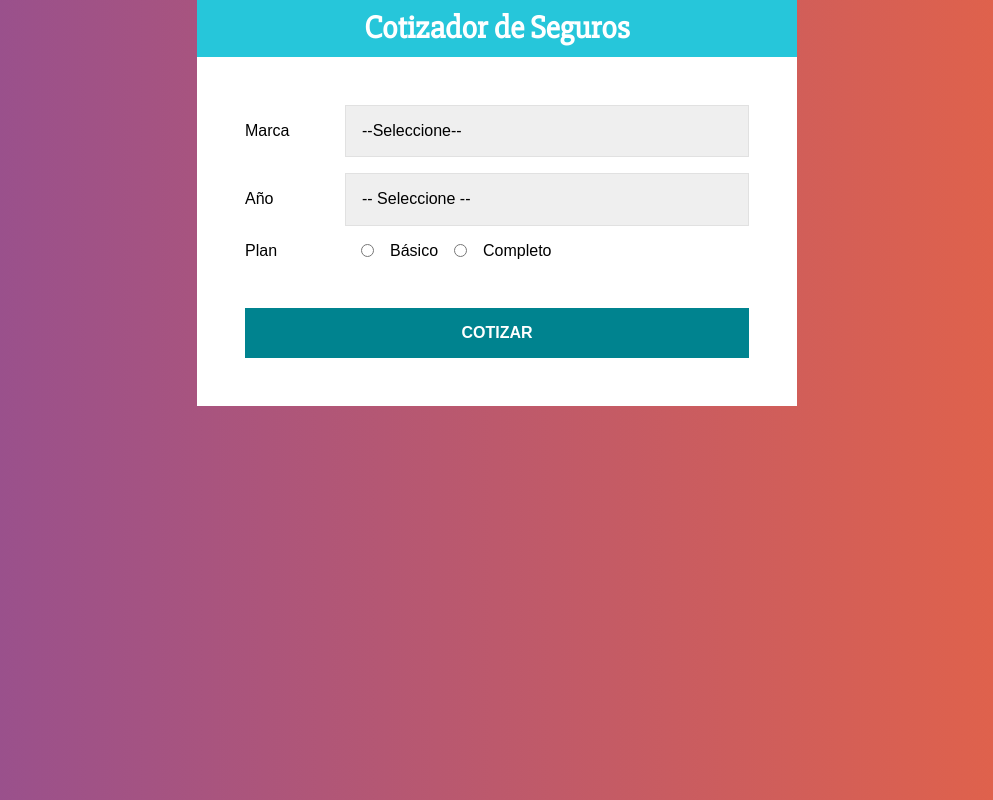
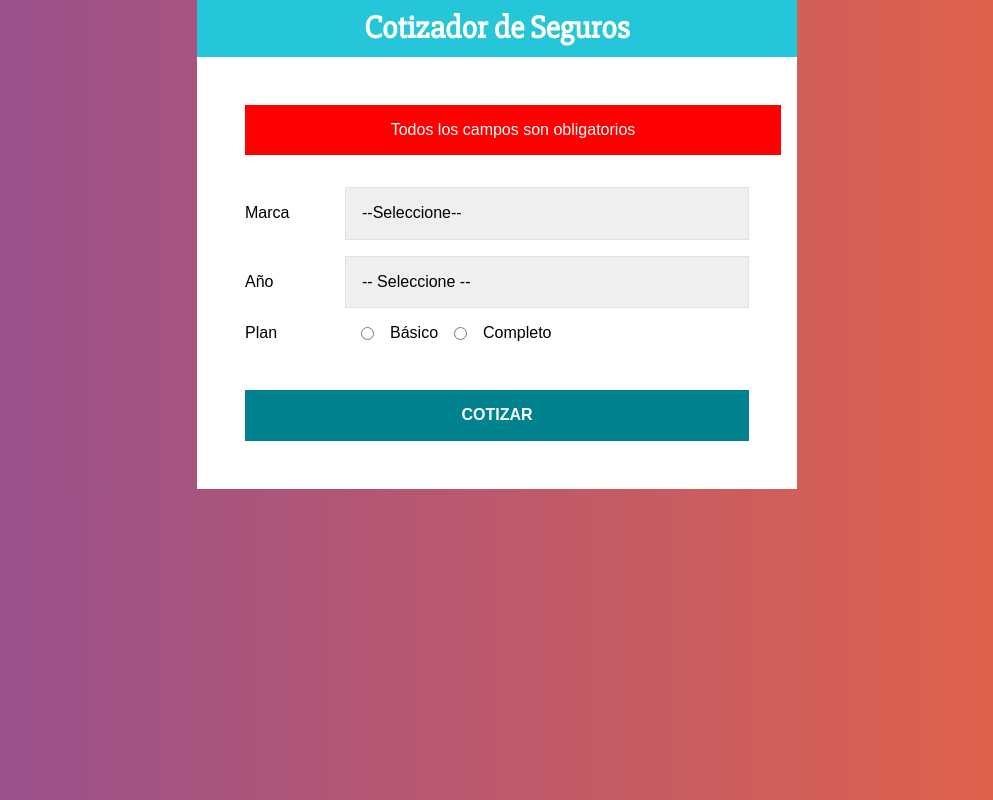
Before and after one commit to JoseIgnacioTapia/cotizador-seguros, a React (Create React App) app: page / in a window 1280 px wide. Both pictures are taken after a click on the button "COTIZAR". Shown: the whole page, without its empty margins (143-1136 px from the left). Built offline with nearby package versions, Linux system fonts and the light colour scheme.

Commit message:
Form Validator

```diff
--- a/src/components/Formulario.js
+++ b/src/components/Formulario.js
@@ -37,6 +37,15 @@ const Boton = styled.button`
   }
 `;
 
+const Error = styled.div`
+  background-color: red;
+  color: white;
+  padding: 1rem;
+  width: 100%;
+  text-align: center;
+  margin-bottom: 2rem;
+`;
+
 const Formulario = () => {
 
   const [datos, guardarDatos] = useState({
@@ -44,6 +53,7 @@ const Formulario = () => {
     year: '',
     plan: ''
   });
+  const [ error, guardarError ] = useState(false);
 
   // Extraer los valores del state
   const { marca, year, plan } = datos;
@@ -56,8 +66,37 @@ const Formulario = () => {
     })
   }
 
+  // Cuando el usuario presiona submit
+  const cotizarSeguro = e => {
+    e.preventDefault();
+
+    if (marca.trim() === '' || year.trim() === '' || plan.trim() === '') {
+      guardarError(true);
+      return;
+    }
+
+    guardarError(false);
+
+    // Obtener la diferencia en años
+
+    // Por cada año hay que restar el 3%
+
+    // Americano 15%
+    // Asiatico 5%
+    // Europeo 30%
+
+    // Basíco aumenta 20%
+    // Completo 50%
+
+    //Total
+  }
+
   return (
-    <form>
+    <form
+      onSubmit={cotizarSeguro}
+    >
+      { error ? <Error>Todos los campos son obligatorios</Error> : null}
+
       <Campo>
         <Label>Marca</Label>
         <Select
@@ -112,7 +151,7 @@ const Formulario = () => {
         /> Completo
       </Campo>
 
-      <Boton type="button">Cotizar</Boton>
+      <Boton type="submit">Cotizar</Boton>
     </form>
    );
 }
```
